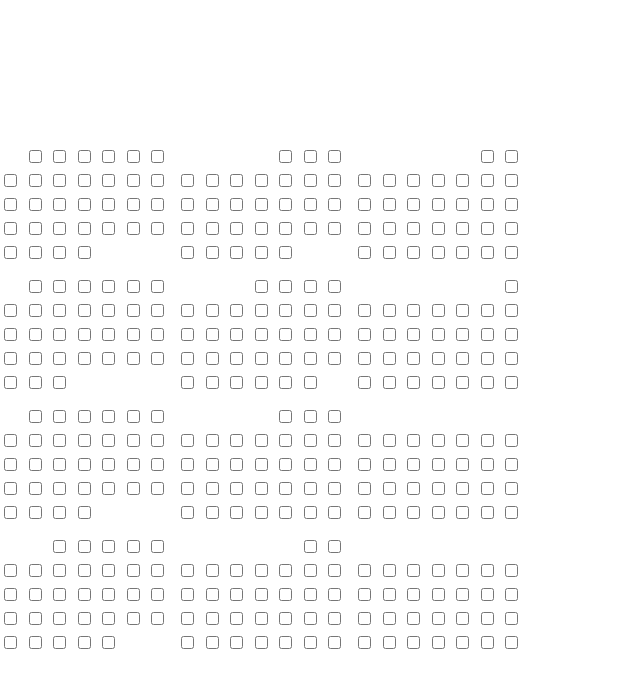
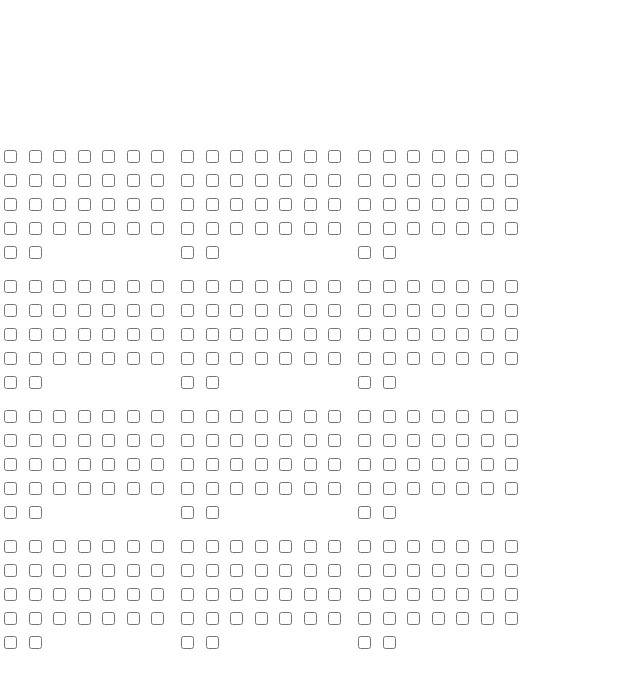
Before and after one commit to LucasOliveira332/league-of-habits, a React (Vite) app in the folder Client/LeagueOfHabits.Client/: page / in a window 1280 px wide. Shown: the top 688 px of the page, without its empty margins (0-640 px from the left). Built offline with nearby package versions, Linux system fonts and the light colour scheme.

Commit message:
fix: september returning  6 as the starting day

```diff
--- a/Client/LeagueOfHabits.Client/src/App.tsx
+++ b/Client/LeagueOfHabits.Client/src/App.tsx
@@ -4,15 +4,14 @@ import './App.css';
 function MonthCheckBox({ monthNumber }: { monthNumber: number }) {
   const week = Array.from({ length: 35 }, (_, index) => index + 1);
   const date = new Date(2024, monthNumber, 0);
-  const inicialDate = date.getDay() + 1;
-  const finalDate = new Date(2024, monthNumber + 1, 0).getDate() + inicialDate;
+  const initialDate = date.getDay() !== 6 ? date.getDay() + 1 : 0;
+  const finalDate = new Date(2024, monthNumber + 1, 0).getDate() + initialDate;
 
   return (
     <>
       <div className="month">
         {week.map((_, index) => {
-          console.log(index < finalDate);
-          if (index < inicialDate) {
+          if (index < initialDate) {
             return (
               <>
                 <input
@@ -48,7 +47,7 @@ const RenderCheckBox = () => {
     <>
       <div className="checkbox-months">
         {months.map((month) => (
-          <MonthCheckBox monthNumber={month - 1} />
+          <MonthCheckBox monthNumber={8} />
         ))}
       </div>
     </>
```
